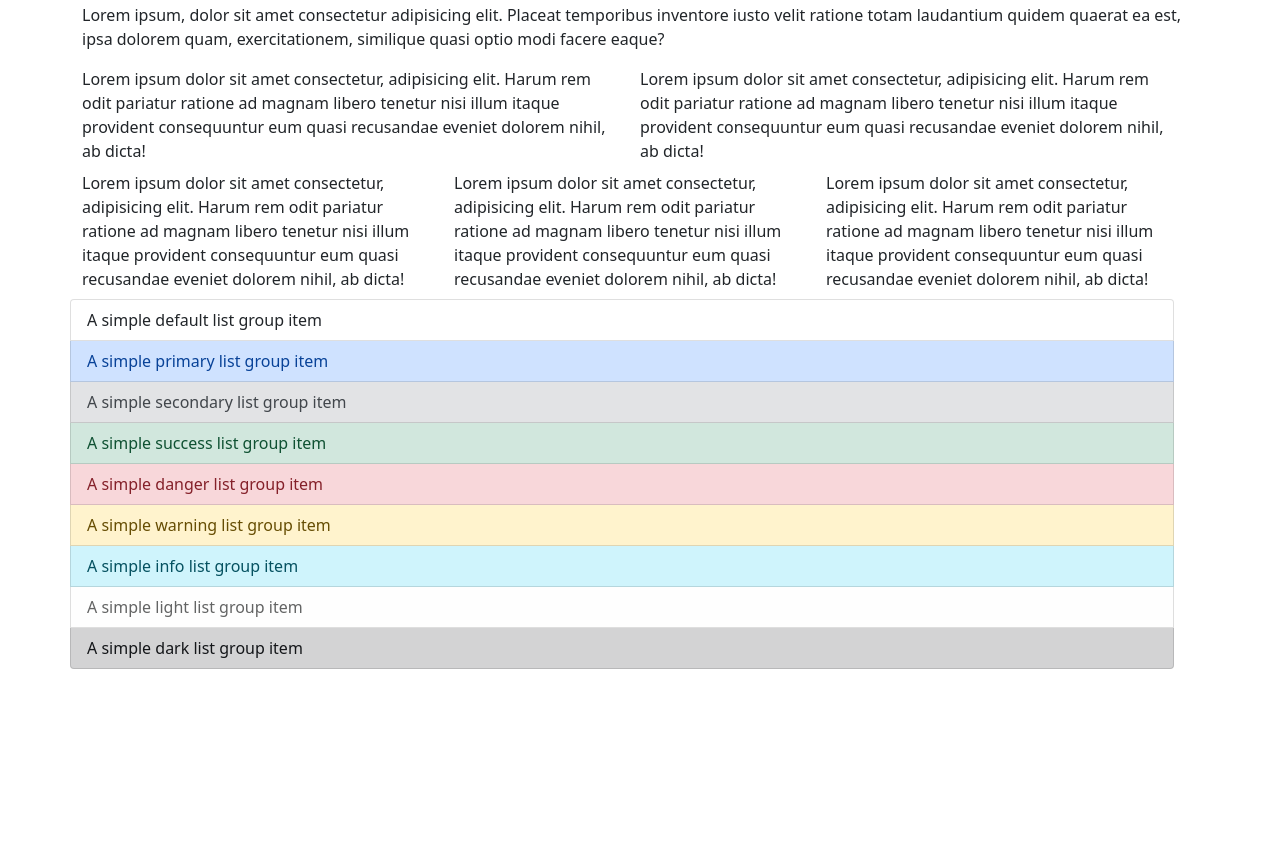
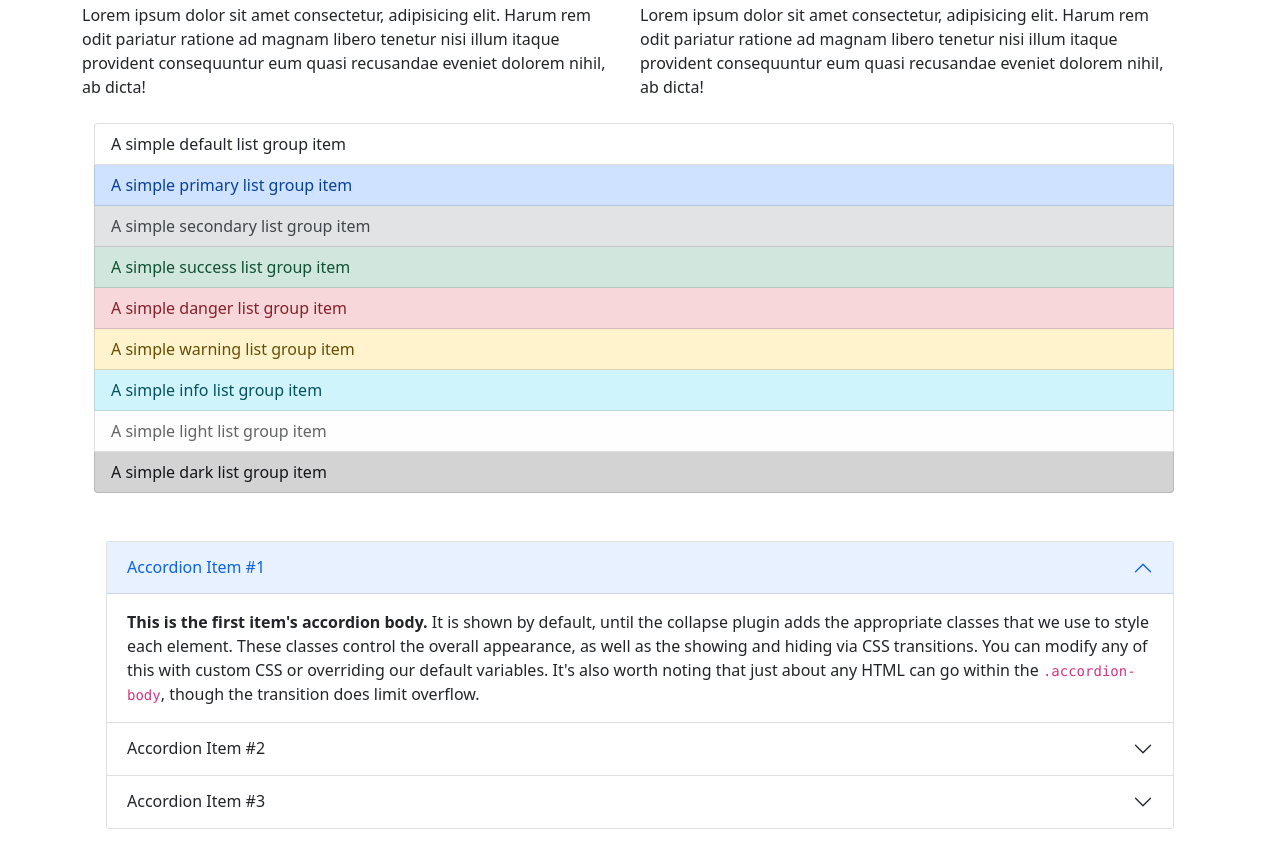
Before and after one commit to aceveduar/git-ejemplo, a plain HTML site: page index.html in a window 1280 px wide. Shown: the part 53-906 px from the top of the page. Before the commit the page ends 800 px from the top, so only its background shows below. Drawn offline with nearby package versions, Linux system fonts and the light colour scheme.

Commit message:
Agrege un acordeon

```diff
--- a/index.html
+++ b/index.html
@@ -14,24 +14,15 @@
       <div class="container">
           <div class="row">
             <h1>Eduardo Acevedo García</h1>
-            <p class="col-12">Lorem ipsum, dolor sit amet consectetur adipisicing elit. Placeat temporibus inventore iusto velit ratione totam laudantium quidem quaerat ea est, ipsa dolorem quam, exercitationem, similique quasi optio modi facere eaque?</p>
-
               <div class="row">
                   <div class="col-6">Lorem ipsum dolor sit amet consectetur, adipisicing elit. Harum rem odit pariatur ratione ad magnam libero tenetur nisi illum itaque provident consequuntur eum quasi recusandae eveniet dolorem nihil, ab dicta!</div>
                   <div class="col-6">Lorem ipsum dolor sit amet consectetur, adipisicing elit. Harum rem odit pariatur ratione ad magnam libero tenetur nisi illum itaque provident consequuntur eum quasi recusandae eveniet dolorem nihil, ab dicta!</div>
               </div>
-
-              <div class="row py-2">
-                  <div class="col-4">Lorem ipsum dolor sit amet consectetur, adipisicing elit. Harum rem odit pariatur ratione ad magnam libero tenetur nisi illum itaque provident consequuntur eum quasi recusandae eveniet dolorem nihil, ab dicta!</div>
-                  <div class="col-4">Lorem ipsum dolor sit amet consectetur, adipisicing elit. Harum rem odit pariatur ratione ad magnam libero tenetur nisi illum itaque provident consequuntur eum quasi recusandae eveniet dolorem nihil, ab dicta!</div>
-                  <div class="col-4">Lorem ipsum dolor sit amet consectetur, adipisicing elit. Harum rem odit pariatur ratione ad magnam libero tenetur nisi illum itaque provident consequuntur eum quasi recusandae eveniet dolorem nihil, ab dicta!</div>
           </div>
 
-
-              <div class="row">
+          <div class="row p-4">
             <ul class="list-group">
               <li class="list-group-item">A simple default list group item</li>
-
               <li class="list-group-item list-group-item-primary">A simple primary list group item</li>
               <li class="list-group-item list-group-item-secondary">A simple secondary list group item</li>
               <li class="list-group-item list-group-item-success">A simple success list group item</li>
@@ -44,8 +35,46 @@
           </div>
 
 
+          <div class="row p-4">
+            <div class="accordion" id="accordionPanelsStayOpenExample">
+              <div class="accordion-item">
+                <h2 class="accordion-header" id="panelsStayOpen-headingOne">
+                  <button class="accordion-button" type="button" data-bs-toggle="collapse" data-bs-target="#panelsStayOpen-collapseOne" aria-expanded="true" aria-controls="panelsStayOpen-collapseOne">
+                    Accordion Item #1
+                  </button>
+                </h2>
+                <div id="panelsStayOpen-collapseOne" class="accordion-collapse collapse show" aria-labelledby="panelsStayOpen-headingOne">
+                  <div class="accordion-body">
+                    <strong>This is the first item's accordion body.</strong> It is shown by default, until the collapse plugin adds the appropriate classes that we use to style each element. These classes control the overall appearance, as well as the showing and hiding via CSS transitions. You can modify any of this with custom CSS or overriding our default variables. It's also worth noting that just about any HTML can go within the <code>.accordion-body</code>, though the transition does limit overflow.
                   </div>
-
+                </div>
+              </div>
+              <div class="accordion-item">
+                <h2 class="accordion-header" id="panelsStayOpen-headingTwo">
+                  <button class="accordion-button collapsed" type="button" data-bs-toggle="collapse" data-bs-target="#panelsStayOpen-collapseTwo" aria-expanded="false" aria-controls="panelsStayOpen-collapseTwo">
+                    Accordion Item #2
+                  </button>
+                </h2>
+                <div id="panelsStayOpen-collapseTwo" class="accordion-collapse collapse" aria-labelledby="panelsStayOpen-headingTwo">
+                  <div class="accordion-body">
+                    <strong>This is the second item's accordion body.</strong> It is hidden by default, until the collapse plugin adds the appropriate classes that we use to style each element. These classes control the overall appearance, as well as the showing and hiding via CSS transitions. You can modify any of this with custom CSS or overriding our default variables. It's also worth noting that just about any HTML can go within the <code>.accordion-body</code>, though the transition does limit overflow.
+                  </div>
+                </div>
+              </div>
+              <div class="accordion-item">
+                <h2 class="accordion-header" id="panelsStayOpen-headingThree">
+                  <button class="accordion-button collapsed" type="button" data-bs-toggle="collapse" data-bs-target="#panelsStayOpen-collapseThree" aria-expanded="false" aria-controls="panelsStayOpen-collapseThree">
+                    Accordion Item #3
+                  </button>
+                </h2>
+                <div id="panelsStayOpen-collapseThree" class="accordion-collapse collapse" aria-labelledby="panelsStayOpen-headingThree">
+                  <div class="accordion-body">
+                    <strong>This is the third item's accordion body.</strong> It is hidden by default, until the collapse plugin adds the appropriate classes that we use to style each element. These classes control the overall appearance, as well as the showing and hiding via CSS transitions. You can modify any of this with custom CSS or overriding our default variables. It's also worth noting that just about any HTML can go within the <code>.accordion-body</code>, though the transition does limit overflow.
+                  </div>
+                </div>
+              </div>
+            </div>
+          </div>
 
       </div>
 
```
Lines whose indentation alone changed are shown as unchanged.
